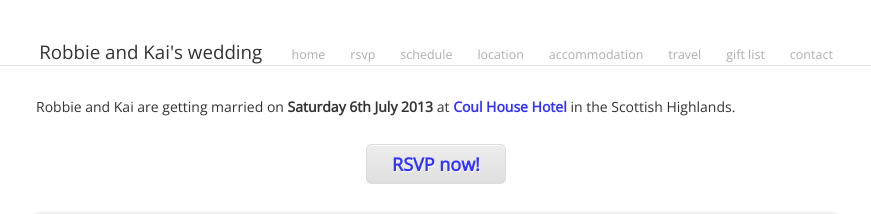
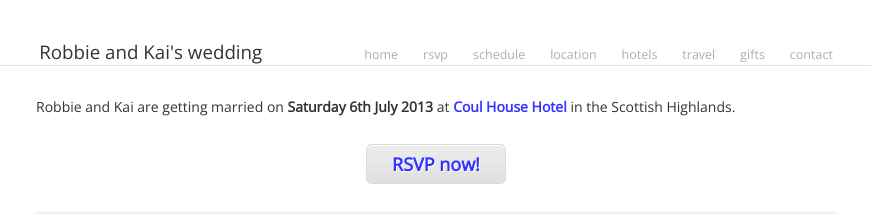
Before and after one commit to rjshade/robbieandkai.com, a Jekyll site: the page built from index.md, in a window 1280 px wide. Shown: the top 214 px of the page, without its empty margins (204-1075 px from the left). Built offline with Jekyll 4.4.1, drawn with Linux system fonts in a browser that asks for light colours; Markdown is read by kramdown in place of the engine named in the settings.

Commit message:
Menu length

```diff
--- a/_layouts/default.html
+++ b/_layouts/default.html
@@ -37,9 +37,9 @@
             <li class="unselected"><a href="/rsvp/">rsvp</a></li>
             <li class="unselected"><a href="/schedule/">schedule</a></li>
             <li class="unselected"><a href="/location/">location</a></li>
-            <li class="unselected"><a href="/accommodation/">accommodation</a></li>
+            <li class="unselected"><a href="/accommodation/">hotels</a></li>
             <li class="unselected"><a href="/travel/">travel</a></li>
-            <li class="unselected"><a href="/giftlist/">gift list</a></li>
+            <li class="unselected"><a href="/giftlist/">gifts</a></li>
             <li class="unselected"><a href="/contact/">contact</a></li>
         </ul>
     </div> <!-- menu -->
```
